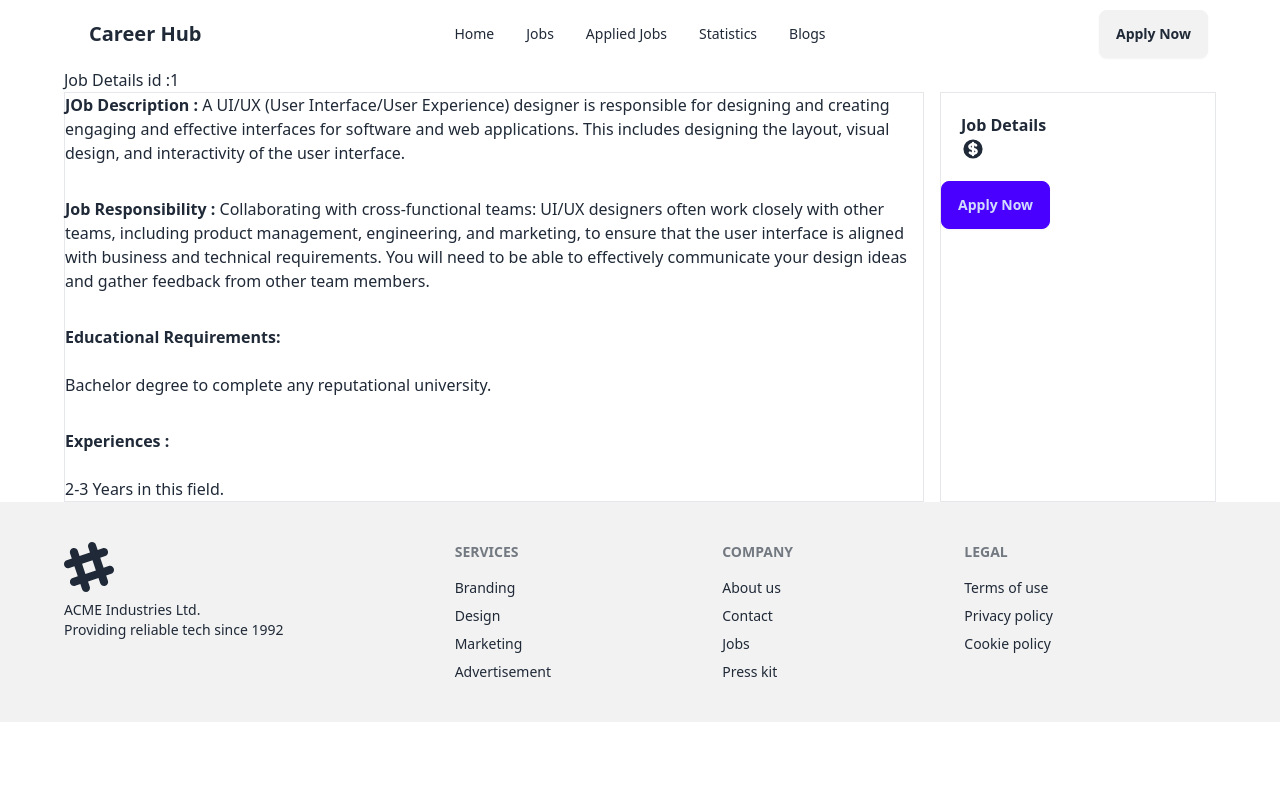
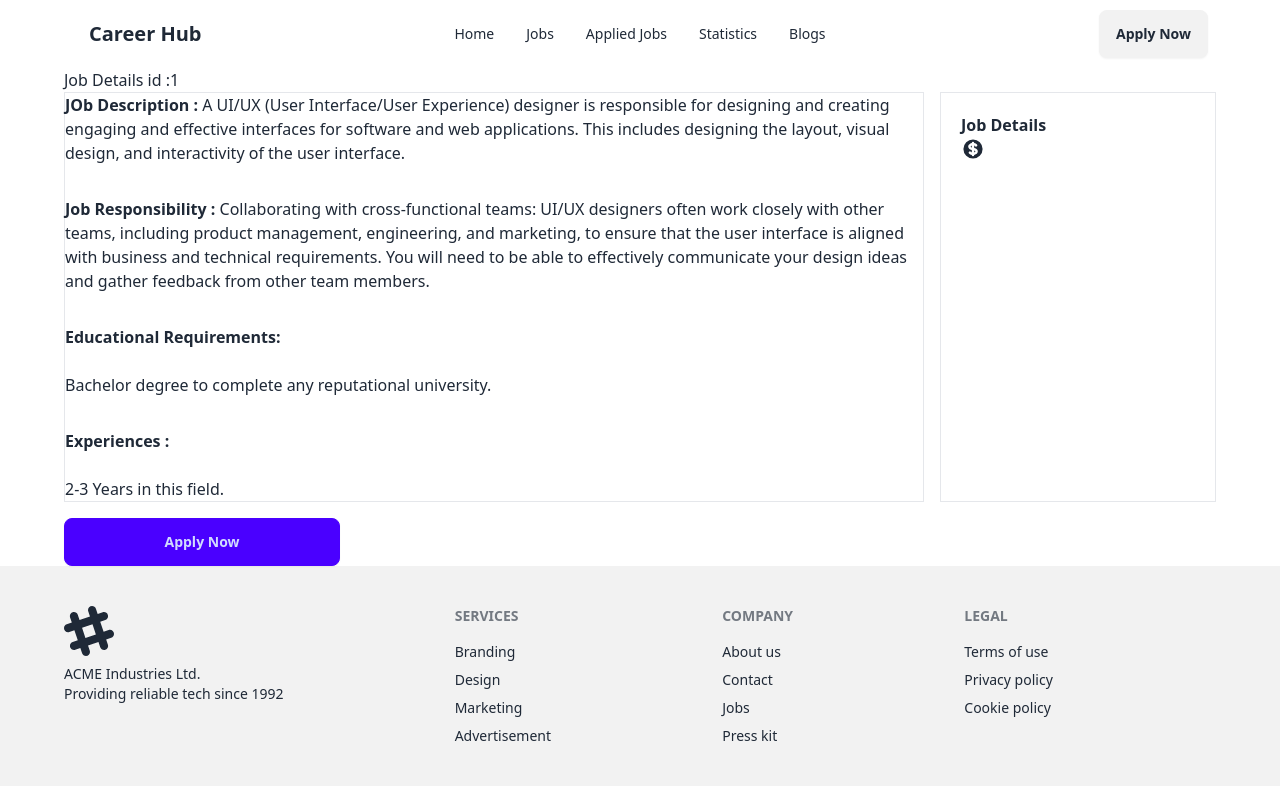
Before and after one commit to Mosayeb09/React-Career-Hub, a React (Vite) app: page /job/1 in a window 1280 px wide. Built offline with nearby package versions, Linux system fonts and the light colour scheme.

Commit message:
updating jobDetails

```diff
--- a/package.json
+++ b/package.json
@@ -16,6 +16,7 @@
     "react-dom": "^18.2.0",
     "react-icons": "^5.0.1",
     "react-router-dom": "^6.22.3",
+    "react-toastify": "^10.0.5",
     "sort-by": "^1.2.0"
   },
   "devDependencies": {
--- a/src/assets/Component/JobDetails/JobDetails.jsx
+++ b/src/assets/Component/JobDetails/JobDetails.jsx
@@ -1,5 +1,7 @@
 import { useLoaderData, useParams } from "react-router-dom";
 import { HiCurrencyDollar } from "react-icons/hi";
+import { ToastContainer, toast } from 'react-toastify';
+import 'react-toastify/dist/ReactToastify.css';
 
 
 
@@ -10,10 +12,13 @@ const JobDetails = () => {
     const intid = parseInt(id);
     const job = jobs.find(job => job.id === intid)
     console.log(job);
+
+    const ApplyJob = () => toast("You have Apply job successfully ");
+
     return (
         <div>
             <h2>Job Details id :{id}</h2>
-            <div className="grid gap-4 md:grid-cols-4 ">
+            <div className="grid gap-4 md:grid-cols-4   ">
                 <div className="border md:col-span-3">
                     <p > <span className="font-bold">JOb Description :</span> {job.job_description}</p>
                     <p className="mt-8 "><span className="font-bold">Job Responsibility : </span>{job.job_responsibility}</p>
@@ -35,21 +40,22 @@ const JobDetails = () => {
                 </div>
                 <div className="border">
                     <div className="p-5">
-                    <h2 className=" text-x underline-offset-4 font-bold">Job Details</h2>
-                    <h2 ><HiCurrencyDollar className="text-2xl mr-2"></HiCurrencyDollar> <span></span></h2>
+                        <h2 className=" text-x underline-offset-4 font-bold">Job Details</h2>
+                        <h2 ><HiCurrencyDollar className="text-2xl mr-2"></HiCurrencyDollar> <span></span></h2>
 
 
 
 
                     </div>
-                    <button className="btn btn-primary">Apply Now </button>
+
 
 
 
 
                 </div>
-
+                <button onClick={ApplyJob} className="btn btn-primary ">Apply Now </button>
             </div>
+            <ToastContainer />
         </div>
     );
 };
```
Also changed, not shown: 1 other file (tests, documents, lock files or other folders).
